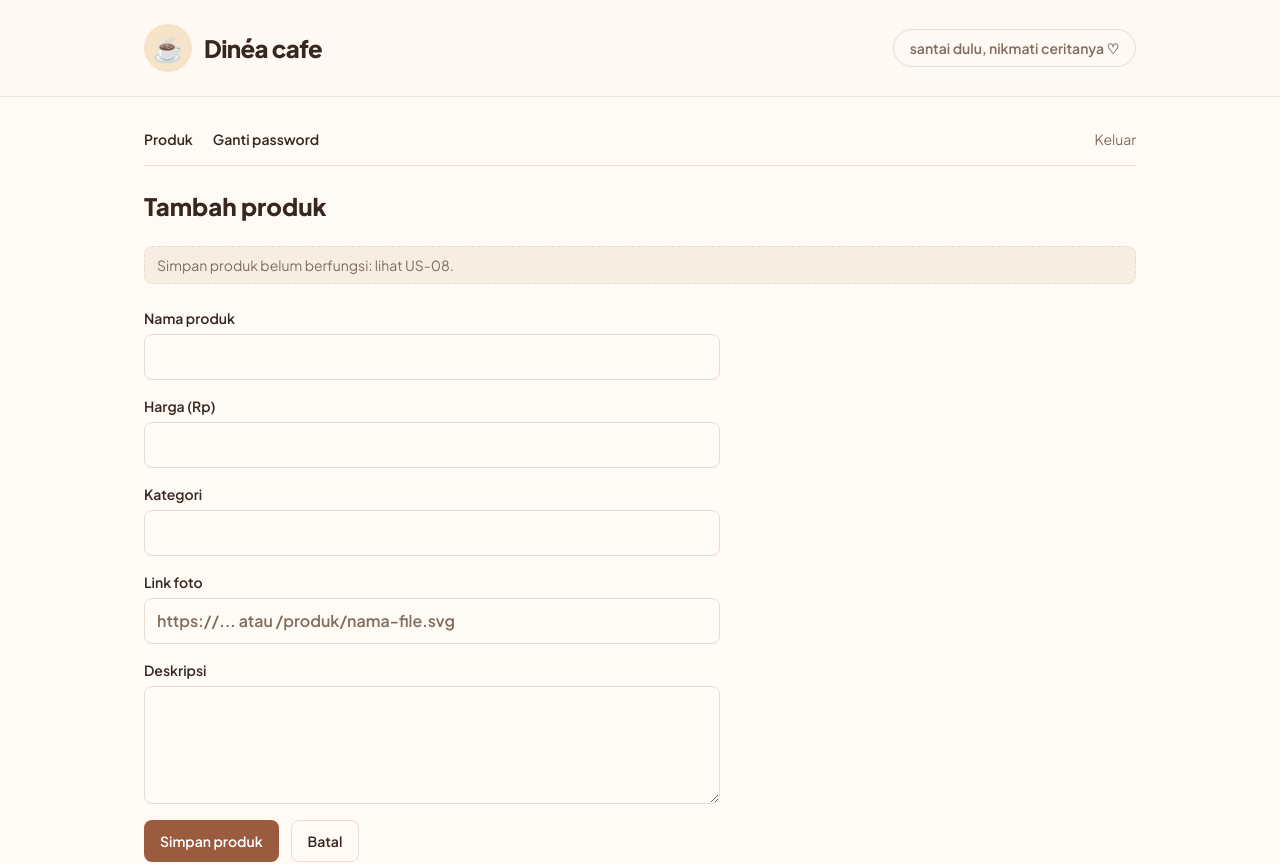
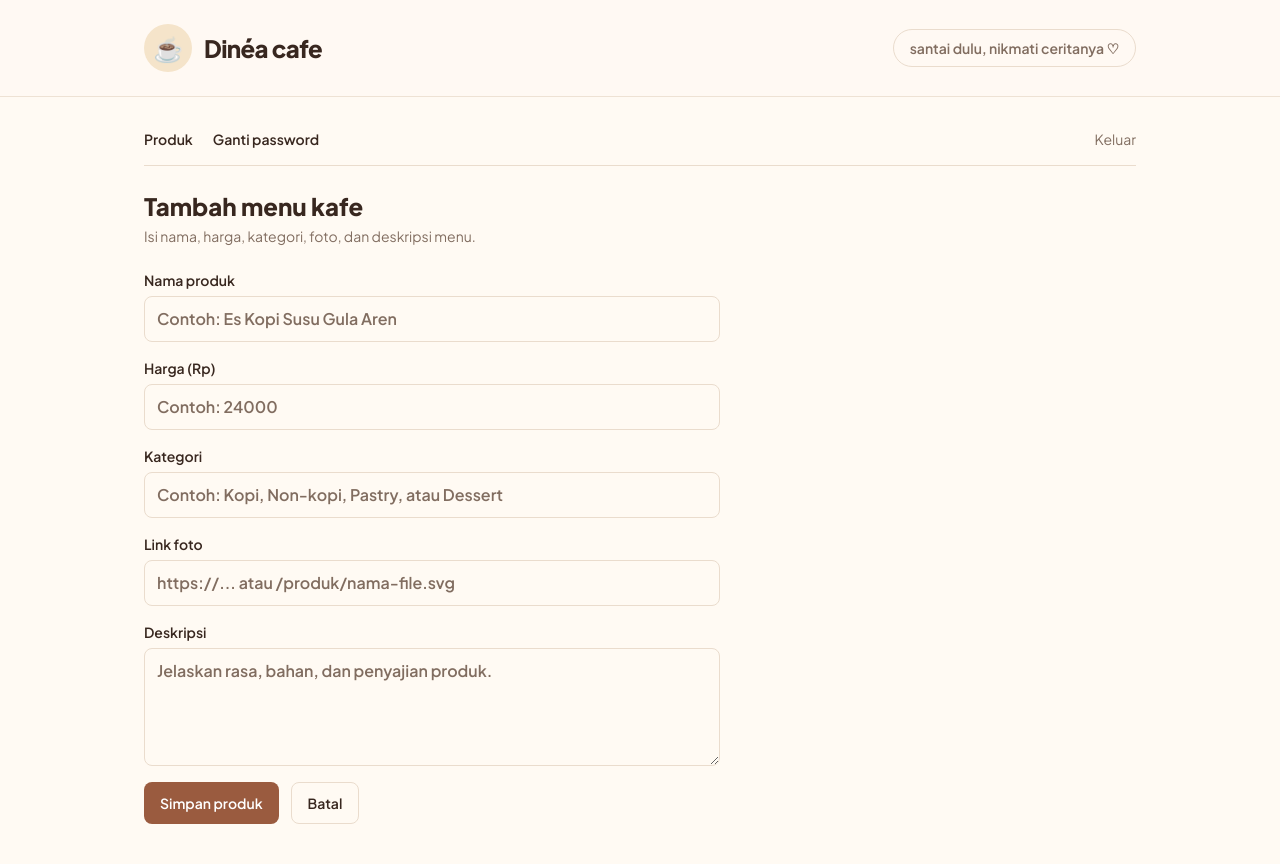
Before and after one commit to diny22/katalog-budi, a Next.js app: page /admin/produk/baru in a window 1280 px wide. Shown: the top 864 px of the page. Built offline with nearby package versions, Linux system fonts and the light colour scheme.

Commit message:
US-07 List Produk

```diff
--- a/app/admin/actions.js
+++ b/app/admin/actions.js
@@ -1,5 +1,6 @@
 "use server";
 
+import { revalidatePath } from "next/cache";
 import { redirect } from "next/navigation";
 import { createAuthClient } from "@/lib/supabase/auth";
 
@@ -93,3 +94,116 @@ export async function gantiPassword(prevState, formData) {
     };
   }
 }
+
+function ambilDataProduk(formData) {
+  const nama = formData.get("nama")?.toString().trim() || "";
+  const hargaInput = formData.get("harga")?.toString().trim() || "";
+  const harga = Number(hargaInput);
+
+  if (!nama || !hargaInput) {
+    return { error: "Nama produk dan harga wajib diisi." };
+  }
+
+  if (!Number.isSafeInteger(harga) || harga < 0) {
+    return { error: "Harga harus berupa angka bulat nol atau lebih." };
+  }
+
+  return {
+    produk: {
+      nama,
+      harga,
+      kategori: formData.get("kategori")?.toString().trim() || null,
+      foto_url: formData.get("foto_url")?.toString().trim() || null,
+      deskripsi: formData.get("deskripsi")?.toString().trim() || null,
+    },
+  };
+}
+
+async function pastikanAdmin() {
+  const supabase = await createAuthClient();
+  const {
+    data: { user },
+    error,
+  } = await supabase.auth.getUser();
+
+  if (error || !user) {
+    return { error: "Sesi admin tidak valid. Silakan login kembali." };
+  }
+
+  return { supabase };
+}
+
+export async function tambahProduk(prevState, formData) {
+  const hasilValidasi = ambilDataProduk(formData);
+  if (hasilValidasi.error) {
+    return hasilValidasi;
+  }
+
+  try {
+    const hasilAdmin = await pastikanAdmin();
+    if (hasilAdmin.error) {
+      return hasilAdmin;
+    }
+
+    const { error } = await hasilAdmin.supabase
+      .from("produk")
+      .insert(hasilValidasi.produk);
+
+    if (error) {
+      return { error: `Produk gagal ditambahkan: ${error.message}` };
+    }
+  } catch (error) {
+    return {
+      error:
+        error.message || "Terjadi kesalahan saat menambahkan produk. Silakan coba lagi.",
+    };
+  }
+
+  revalidatePath("/");
+  revalidatePath("/admin");
+  redirect("/admin");
+}
+
+export async function ubahProduk(id, prevState, formData) {
+  const idProduk = Number(id);
+  if (!Number.isSafeInteger(idProduk) || idProduk < 1) {
+    return { error: "ID produk tidak valid." };
+  }
+
+  const hasilValidasi = ambilDataProduk(formData);
+  if (hasilValidasi.error) {
+    return hasilValidasi;
+  }
+
+  try {
+    const hasilAdmin = await pastikanAdmin();
+    if (hasilAdmin.error) {
+      return hasilAdmin;
+    }
+
+    const { data, error } = await hasilAdmin.supabase
+      .from("produk")
+      .update(hasilValidasi.produk)
+      .eq("id", idProduk)
+      .select("id")
+      .maybeSingle();
+
+    if (error) {
+      return { error: `Perubahan produk gagal disimpan: ${error.message}` };
+    }
+
+    if (!data) {
+      return { error: "Produk tidak ditemukan atau tidak dapat diubah." };
+    }
+  } catch (error) {
+    return {
+      error:
+        error.message || "Terjadi kesalahan saat mengubah produk. Silakan coba lagi.",
+    };
+  }
+
+  revalidatePath("/");
+  revalidatePath("/admin");
+  revalidatePath(`/produk/${idProduk}`);
+  redirect("/admin");
+}
--- a/app/admin/page.jsx
+++ b/app/admin/page.jsx
@@ -1,11 +1,39 @@
 import NavAdmin from "@/components/NavAdmin";
 import TabelProduk from "@/components/TabelProduk";
 import Tombol from "@/components/Tombol";
-import { produkContoh } from "@/lib/data-contoh";
+import { createAuthClient } from "@/lib/supabase/auth";
+import { createServerClient } from "@/lib/supabase/server";
 
-export default function HalamanAdmin() {
-  // US-07 (bonus): daftar produk masih memakai data contoh, belum dari database.
-  const daftarProduk = produkContoh;
+export default async function HalamanAdmin() {
+  let daftarProduk = [];
+  let pesanError = null;
+
+  try {
+    const supabase = await createAuthClient();
+    const { data, error } = await supabase
+      .from("produk")
+      .select("*")
+      .order("id", { ascending: true });
+
+    if (error) {
+      // Fallback ke server client jika sesi autentikasi mengalami kendala
+      const fallbackClient = createServerClient();
+      const fallbackRes = await fallbackClient
+        .from("produk")
+        .select("*")
+        .order("id", { ascending: true });
+
+      if (fallbackRes.error) {
+        pesanError = error.message;
+      } else {
+        daftarProduk = fallbackRes.data || [];
+      }
+    } else {
+      daftarProduk = data || [];
+    }
+  } catch (err) {
+    pesanError = err.message || "Gagal memuat produk dari database.";
+  }
 
   return (
     <div className="flex flex-col gap-6 py-8">
@@ -15,7 +43,14 @@ export default function HalamanAdmin() {
         {/* US-08 (bonus): tambah produk */}
         <Tombol href="/admin/produk/baru">Tambah produk</Tombol>
       </div>
-      <TabelProduk daftarProduk={daftarProduk} />
+
+      {pesanError ? (
+        <div className="rounded-2xl border border-bahaya/20 bg-permukaan p-4 text-center text-sm font-semibold text-bahaya">
+          Gagal memuat produk: {pesanError}
+        </div>
+      ) : (
+        <TabelProduk daftarProduk={daftarProduk} />
+      )}
     </div>
   );
 }
--- a/app/admin/produk/[id]/ubah/page.jsx
+++ b/app/admin/produk/[id]/ubah/page.jsx
@@ -1,13 +1,29 @@
-import { notFound } from "next/navigation";
+import { notFound, redirect } from "next/navigation";
 import NavAdmin from "@/components/NavAdmin";
 import FormProduk from "@/components/FormProduk";
-import CatatanBelumAktif from "@/components/CatatanBelumAktif";
-import { cariProdukContoh } from "@/lib/data-contoh";
+import { createAuthClient } from "@/lib/supabase/auth";
 
-// US-09 (bonus di jalur offline): ubah produk.
 export default async function HalamanUbahProduk({ params }) {
   const { id } = await params;
-  const produk = cariProdukContoh(id);
+  const supabase = await createAuthClient();
+  const {
+    data: { user },
+    error: authError,
+  } = await supabase.auth.getUser();
+
+  if (authError || !user) {
+    redirect("/admin/login");
+  }
+
+  const { data: produk, error } = await supabase
+    .from("produk")
+    .select("*")
+    .eq("id", id)
+    .maybeSingle();
+
+  if (error) {
+    throw new Error(`Gagal memuat produk: ${error.message}`);
+  }
 
   if (!produk) {
     notFound();
@@ -16,8 +32,12 @@ export default async function HalamanUbahProduk({ params }) {
   return (
     <div className="flex flex-col gap-6 py-8">
       <NavAdmin />
-      <h1 className="text-2xl font-extrabold">Ubah produk</h1>
-      <CatatanBelumAktif>Simpan perubahan belum berfungsi: lihat US-09.</CatatanBelumAktif>
+      <div>
+        <h1 className="text-2xl font-extrabold">Ubah menu kafe</h1>
+        <p className="mt-1 text-sm text-teks-lembut">
+          Perbarui detail menu, lalu simpan perubahan.
+        </p>
+      </div>
       <FormProduk produk={produk} labelTombol="Simpan perubahan" />
     </div>
   );
--- a/app/admin/produk/baru/page.jsx
+++ b/app/admin/produk/baru/page.jsx
@@ -1,14 +1,16 @@
 import NavAdmin from "@/components/NavAdmin";
 import FormProduk from "@/components/FormProduk";
-import CatatanBelumAktif from "@/components/CatatanBelumAktif";
 
-// US-08 (bonus di jalur offline): tambah produk.
 export default function HalamanTambahProduk() {
   return (
     <div className="flex flex-col gap-6 py-8">
       <NavAdmin />
-      <h1 className="text-2xl font-extrabold">Tambah produk</h1>
-      <CatatanBelumAktif>Simpan produk belum berfungsi: lihat US-08.</CatatanBelumAktif>
+      <div>
+        <h1 className="text-2xl font-extrabold">Tambah menu kafe</h1>
+        <p className="mt-1 text-sm text-teks-lembut">
+          Isi nama, harga, kategori, foto, dan deskripsi menu.
+        </p>
+      </div>
       <FormProduk labelTombol="Simpan produk" />
     </div>
   );
--- a/components/FormProduk.jsx
+++ b/components/FormProduk.jsx
@@ -1,30 +1,61 @@
+"use client";
+
+import { useActionState } from "react";
 import Input from "@/components/Input";
 import Tombol from "@/components/Tombol";
+import { tambahProduk, ubahProduk } from "@/app/admin/actions";
 
-// Dipakai untuk tambah produk (US-08) dan ubah produk (US-09). Keduanya bonus di jalur offline.
-// Nama field sama dengan kolom tabel "produk".
 export default function FormProduk({ produk = {}, labelTombol }) {
+  const aksi = produk.id ? ubahProduk.bind(null, produk.id) : tambahProduk;
+  const [state, formAction, isPending] = useActionState(aksi, null);
+
   return (
-    <form className="flex max-w-xl flex-col gap-4">
-      <Input label="Nama produk" name="nama" defaultValue={produk.nama} required />
+    <form action={formAction} className="flex max-w-xl flex-col gap-4">
+      {state?.error && (
+        <div className="rounded-lg border border-bahaya/20 bg-permukaan p-3 text-sm font-semibold text-bahaya">
+          {state.error}
+        </div>
+      )}
+      <Input
+        label="Nama produk"
+        name="nama"
+        placeholder="Contoh: Es Kopi Susu Gula Aren"
+        defaultValue={produk.nama}
+        required
+      />
       <Input
         label="Harga (Rp)"
         name="harga"
         type="number"
         min="0"
+        step="1"
+        placeholder="Contoh: 24000"
         defaultValue={produk.harga}
         required
       />
-      <Input label="Kategori" name="kategori" defaultValue={produk.kategori} />
+      <Input
+        label="Kategori"
+        name="kategori"
+        placeholder="Contoh: Kopi, Non-kopi, Pastry, atau Dessert"
+        defaultValue={produk.kategori}
+      />
       <Input
         label="Link foto"
         name="foto_url"
         placeholder="https://... atau /produk/nama-file.svg"
         defaultValue={produk.foto_url}
       />
-      <Input label="Deskripsi" name="deskripsi" textarea defaultValue={produk.deskripsi} />
+      <Input
+        label="Deskripsi"
+        name="deskripsi"
+        textarea
+        placeholder="Jelaskan rasa, bahan, dan penyajian produk."
+        defaultValue={produk.deskripsi}
+      />
       <div className="flex gap-3">
-        <Tombol type="submit">{labelTombol}</Tombol>
+        <Tombol type="submit" disabled={isPending}>
+          {isPending ? "Menyimpan..." : labelTombol}
+        </Tombol>
         <Tombol href="/admin" varian="garis">
           Batal
         </Tombol>
--- a/components/TabelProduk.jsx
+++ b/components/TabelProduk.jsx
@@ -16,7 +16,14 @@ export default function TabelProduk({ daftarProduk }) {
           </tr>
         </thead>
         <tbody>
-          {daftarProduk.map((produk) => (
+          {daftarProduk.length === 0 ? (
+            <tr className="border-t border-garis">
+              <td colSpan={4} className="px-4 py-8 text-center text-teks-lembut">
+                Belum ada produk di database.
+              </td>
+            </tr>
+          ) : (
+            daftarProduk.map((produk) => (
               <tr key={produk.id} className="border-t border-garis">
                 <td className="px-4 py-3">
                   <div className="flex items-center gap-3">
@@ -38,7 +45,8 @@ export default function TabelProduk({ daftarProduk }) {
                   </div>
                 </td>
               </tr>
-          ))}
+            ))
+          )}
         </tbody>
       </table>
     </div>
```
Lines whose indentation alone changed are shown as unchanged.
